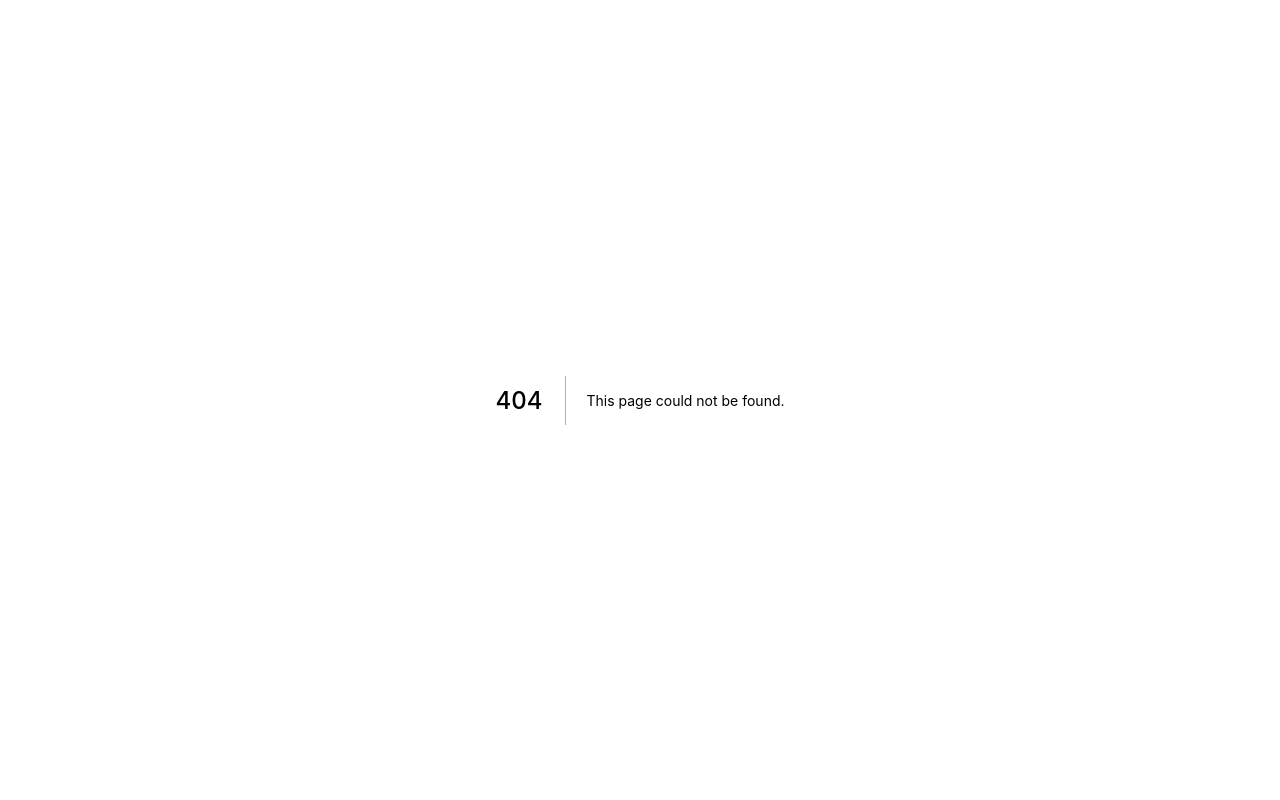
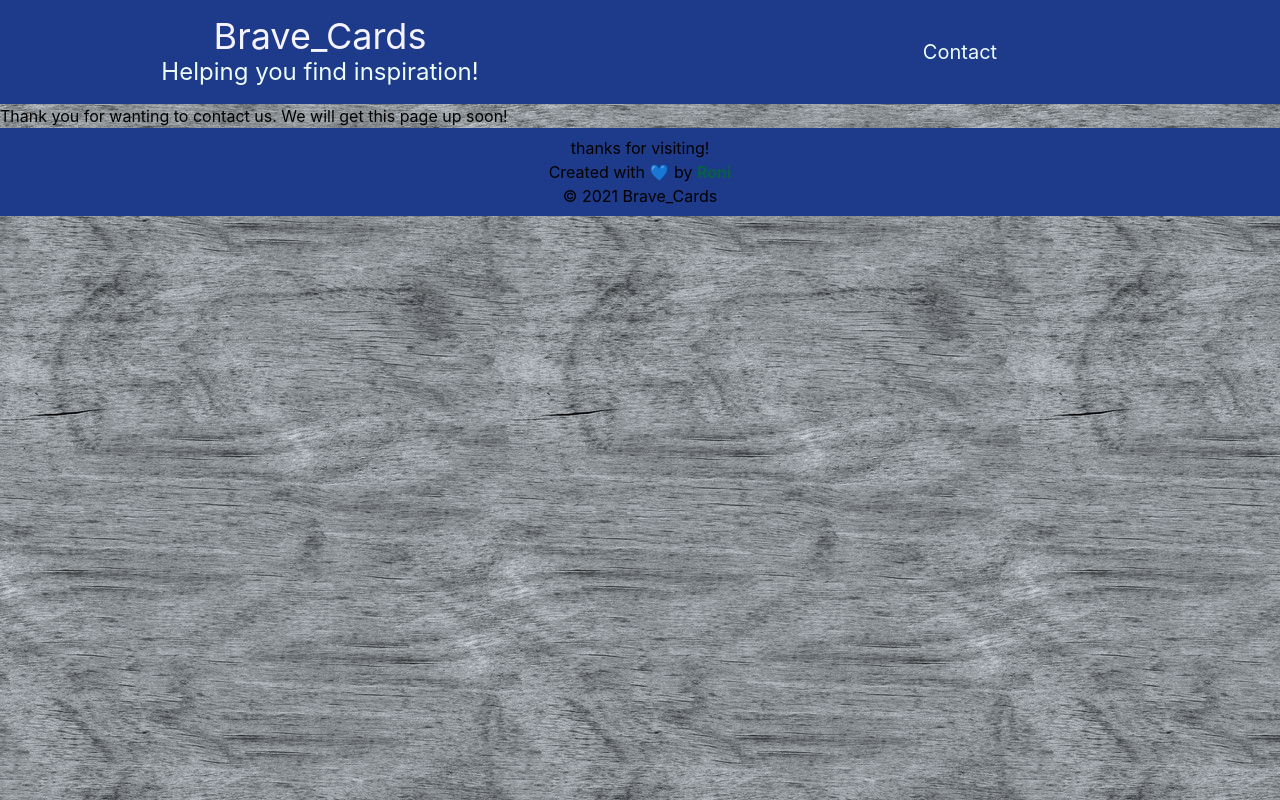
Before and after one commit to OlliesWorld/brave_cards, a Next.js app in the folder bravecards-next/: page /contact in a window 1280 px wide. Before the commit this address had no page. Built offline with nearby package versions, Linux system fonts and the light colour scheme.

Commit message:
color updates and 2nd img

```diff
--- /dev/null
+++ b/bravecards-next/components/Footer.js
@@ -0,0 +1,11 @@
+
+
+export default function Footer() {
+    return (
+        <div className="bg-blue-900 text-center py-2">
+            <h2>thanks for visiting!</h2>
+             <p>Created with 💙 by <a href="https://roni.rocks/" target="_blank" rel="noreferrer"  className="text-green-800 font-bold">Roni</a> </p>
+            <p>&copy; {new Date().getFullYear()}  Brave_Cards</p>
+        </div>
+    )
+}
--- /dev/null
+++ b/bravecards-next/components/Header.js
@@ -0,0 +1,37 @@
+import Link from "next/link";
+// import { useContext } from "react";
+
+// import AuthContext from "../context/AuthContext";
+// import UploadModal from "./uploadModal";
+
+export default function Header() {
+
+    // const { user } = useContext(AuthContext)
+    return (
+        <div className="w-full grid grid-cols-2 justify-center items-center py-4 text-center bg-blue-900">
+            <div>
+                <Link href="/">
+                    <a className="text-purple-50 text-bold text-4xl">Brave_Cards</a>
+                </Link>
+                <h2 className="text-2xl text-green-50">Helping you find inspiration!</h2>
+            </div>
+
+
+            {/* <div className="text-purple-50">{user ? (
+                <div >
+
+                <Link href="/account" >
+                    <a className="mr-6">{user.email}</a>
+                </Link>
+                <UploadModal />
+                </div>
+            ) : (
+                <Link href="/login">
+                    <a>Login</a></Link>
+            )}
+                </div>
+             */}
+            <Link  href="../contact" ><a className="text-xl text-green-50 hover:bg-blue-900 hover:text-2xl">Contact</a></Link>
+        </div>
+    )
+}
--- /dev/null
+++ b/bravecards-next/components/Layout.js
@@ -0,0 +1,12 @@
+import Header from './Header'
+import Footer from './Footer'
+
+export default function Layout({children}) {
+    return (
+        <>
+        <Header />
+        <main>{children}</main>
+        <Footer />
+        </>
+    )
+}
--- a/bravecards-next/pages/_app.js
+++ b/bravecards-next/pages/_app.js
@@ -1,10 +1,17 @@
+import '../styles/globals.css'
 import 'tailwindcss/tailwind.css'
-import '../styles/globals.css'
 
-function MyApp({ Component, pageProps }) {
+import Layout from '../Components/Layout'
+// import { AuthProvider }from '../context/AuthContext'
+
+function MyApp({ Component, pageProps: {session, ...pageProps}}) {
   return (
-   <>
+  <>
+    {/* <AuthProvider> */}
+    <Layout>
     <Component {...pageProps} />
+    </Layout>
+    {/* </AuthProvider> */}
     </>
   )
 }
--- a/bravecards-next/pages/card/[slug].js
+++ b/bravecards-next/pages/card/[slug].js
@@ -1,6 +1,6 @@
-import Image from '../../components/Image'
+import Image from '../../Components/Image'
 import { sanityClient } from "../../sanity"
-import Link from 'next/link'
+
 
 const Card = ({
         name,
@@ -17,43 +17,47 @@ const Card = ({
         creator,
 
  }) => {
-    //  console.log(theWhy)
+    //  console.log(images)
      return (
 
-        <div className="pb-4 bg-blue-400">
-          <Link href="/">Back</Link>
+        <div className="pb-4 bg-blue-50">
+
         <div className="text-center">
             <h1 className="text-4xl">{name}</h1>
             <p>( {type} )</p>
             <p>Alias: <span>{alias}</span></p>
         </div>
         <div className="">
-        <Image identifier="main-image" image={mainImage} alt="This is a Rebel Girl"/>
-            {/* <div className="sub-images-section">
-                 {images.map((_key, image) => <Image  key={_key} identifier="image" image={image}/>)}
-              </div> */}
+          <div className="bp-4">
+          <Image identifier="main-image" image={mainImage} alt="This is a Rebel Girl" />
+
           </div>
-        <div className="text-white text-center">
+          <div className="text-blue-900 font-extrabold text-center pb-8">
               <div className="origin">Origin: <span>{origin}</span></div>
               <div className="power">Power: <span>{power}</span></div>
               <div className="reign">Reign: <span>{reign}</span></div>
 
           </div>
-        <div className="text-center mb-4 w-half">
+        </div>
+        <div className="text-center mb-4 w-2/3 m-auto pb-8">
             <div><span className="font-bold">The Why: </span><div>{theWhy}</div></div>
-            {/* <a href='{resourceLink1}' target="_blank">Link #1</a> */}
+            <a href='{resourceLink1}' target="_blank">Link #1</a>
         </div>
-        <div className="relative m-4 border-2 border-purple pb-4 w-3/4 m-auto">
-        {/* <span className="absolute text-7xl left-0 top-0 text-purple-800">" </span>*/}
-            <div className="ml-8">
-              <h2 className="text-2xl text-center underline">Favorite quotes from {name}</h2>
+        <div className="relative m-4 border-2 bg-blue-900 pb-4 w-3/4 m-auto">
+
+            <div className="ml-8 pb-8">
+              <h2 className="text-2xl text-center underline pb-3">Favorite quotes from {name}</h2>
               <div>{quotes.quote1}</div>
               <div>{quotes.quote2}</div>
               <div>{quotes.quote3}</div>
               <div>{quotes.quote4}</div>
             </div>
         </div>
-        <div className="text-xl text-red">Made by: {creator?.name}</div>
+
+        <div className="sub-images-section m-auto w-1/2 h-1/2 pt-8">
+                 {images.map(( image, _key) => <Image  key={_key} identifier="images" image={image} height={100} layout="intrinsic"/>)}
+              </div>
+        <div className="text-xl text-red">Card made by: {creator?.name}</div>
         </div>
     )
 }
--- a/bravecards-next/pages/cardFlip.js
+++ /dev/null
@@ -1,17 +0,0 @@
-const cardFlip = ({cards, src}) => {
-return (
-    <>
-<div className="card">
-   <div className="front">
-     <p>front side</p>
-   </div>
-
-   <div className="back">
-     <p>back side</p>
-   </div>
-</div>
-
-    </>
-)
-}
-export default cardFlip
--- /dev/null
+++ b/bravecards-next/pages/contact.js
@@ -0,0 +1,7 @@
+export default function Contact() {
+    return (
+        <>
+            <div>Thank you for wanting to contact us. We will get this page up soon!</div>
+        </>
+    )
+}
--- a/bravecards-next/pages/index.js
+++ b/bravecards-next/pages/index.js
@@ -1,6 +1,6 @@
 import { sanityClient } from '../sanity'
 import Link from 'next/link'
-import Image from '../components/Image'
+import Image from '../Components/Image'
 
 
 const Home = ({cards, src}) => {
@@ -11,7 +11,8 @@ const Home = ({cards, src}) => {
       <div className="main  pt-4">
 
         <div className="header my-4 text-center">
-          <h1 className="text-6xl">These Women inspire Me</h1>
+          <h2 className="text-6xl">These Women are inspiring, courageous, rebellious, kind, compassionate, fierce, and much more.</h2>
+        <h4>Click on a card to learn more about each person!</h4>
         </div>
 
         <div className="grid md:grid-cols-2 lg:grid-cols-4 justify-items-center">
@@ -27,7 +28,7 @@ const Home = ({cards, src}) => {
                   {card.type}
                 </div>
                 </div >
-              <div className="px-6 py-2 mt-4 bg-blue-700">
+              <div className="px-6 py-2 mt-4 bg-blue-900">
                 <div className="font-bold text-2xl mb-2 text-center">{card.alias}</div>
                 <div className="flex justify-center space-x-4">
                   <div>{card.power}</div>
@@ -36,7 +37,7 @@ const Home = ({cards, src}) => {
               </div>
               </div>
               <div  className="back max-w-md rounded overflow-hidden shadow-lg mb-4 bg-white">
-              <div className="px-6  mt-4 bg-blue-400">
+              <div className="px-6  mt-4 bg-blue-900">
                 <div className="font-bold text-2xl mb-2 text-center">{card.name}</div>
                 <div className="">
                   <div>Power: {card.power}</div>
```
Lines whose indentation alone changed are shown as unchanged.
